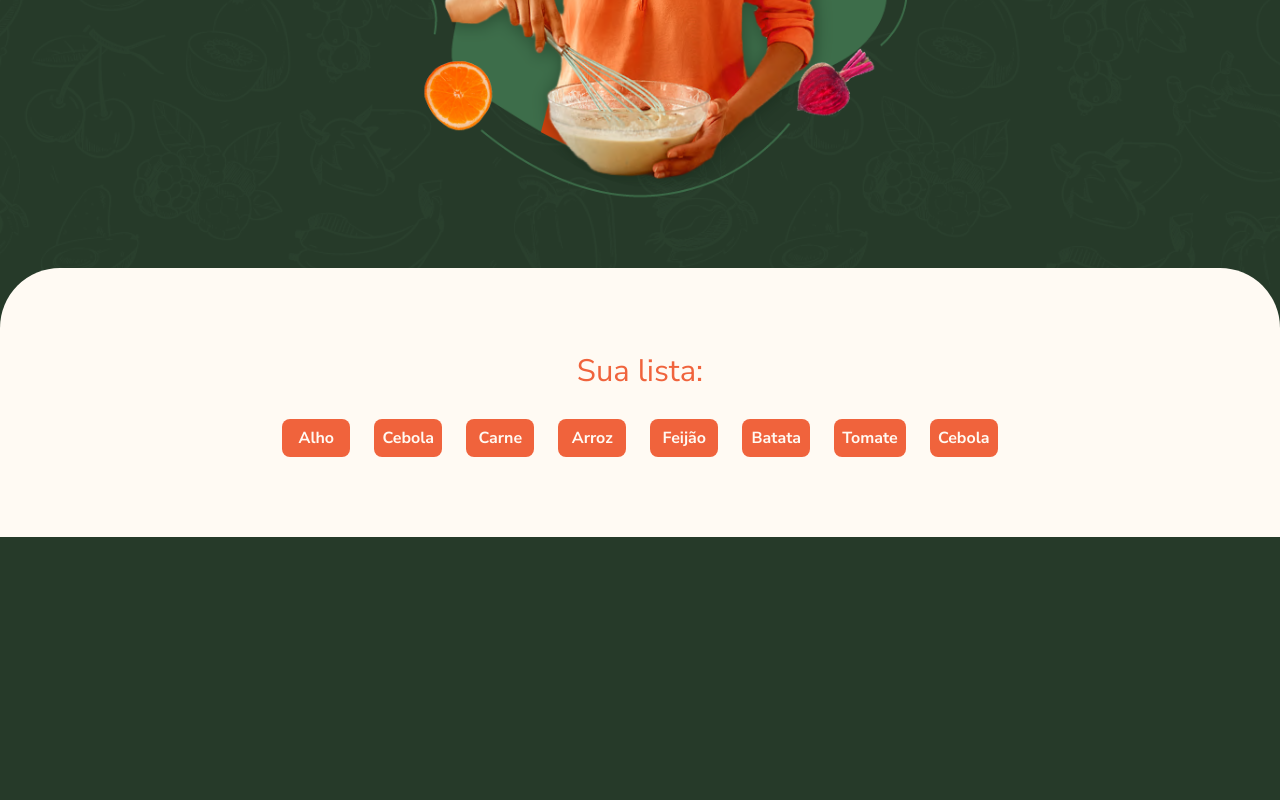
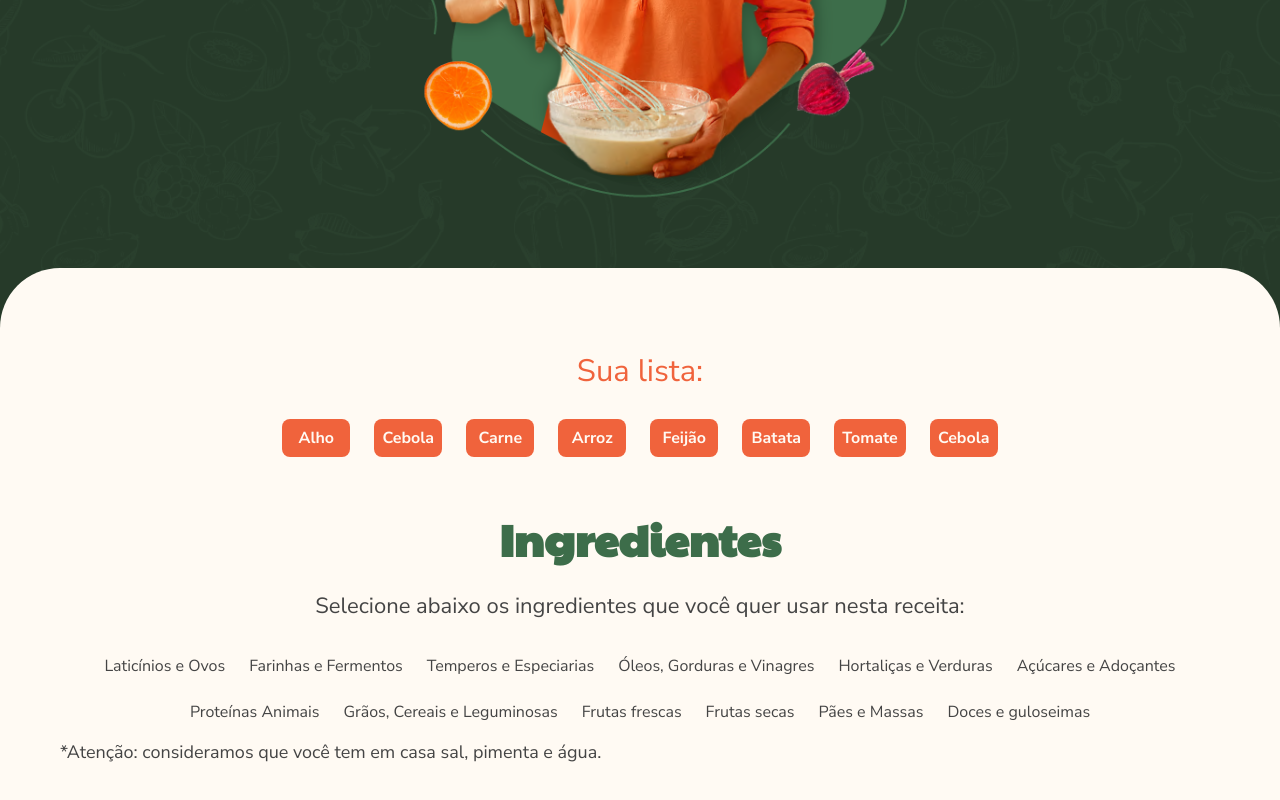
Before and after one commit to gabriela-rocha-gran/cookin-up, a Vue app: page / in a window 1280 px wide. Shown: the part 763-1563 px from the top of the page. Before the commit the page ends 1300 px from the top, so only its background shows below. Built offline with nearby package versions, Linux system fonts and the light colour scheme.

Commit message:
Importando dados

```diff
--- a/src/components/ConteudoPrincipal.vue
+++ b/src/components/ConteudoPrincipal.vue
@@ -1,4 +1,6 @@
 <script lang="ts">
+import SelecionarIngredientes from "./SelecionarIngredientes.vue";
+
 export default {
   data() {
     return {
@@ -13,6 +15,9 @@ export default {
         "Cebola",
       ],
     };
+  },
+  components: {
+    SelecionarIngredientes,
   },
 };
 </script>
@@ -42,6 +47,8 @@ export default {
         sua receita.
       </p>
     </section>
+
+    <SelecionarIngredientes />
   </main>
 </template>
 
--- /dev/null
+++ b/src/components/SelecionarIngredientes.vue
@@ -0,0 +1,67 @@
+<script lang="ts">
+import { obterCategorias } from '@/http/index';
+
+export default {
+  data() {
+    return {
+      categorias: obterCategorias(),
+    };
+  },
+};
+</script>
+
+<template>
+  <section class="selecionar-ingredientes">
+    <h1 class="cabecalho titulo-ingredientes">Ingredientes</h1>
+    <p class="paragrafo-lg instrucoes">
+        Selecione abaixo os ingredientes que você quer usar nesta receita:
+    </p>
+
+    <ul class="categorias">
+        <li v-for="categoria in categorias" :key="categoria.nome">
+            {{ categoria.nome }}
+        </li>
+    </ul>
+
+    <p class="paragrafo dica">
+        *Atenção: consideramos que você tem em casa sal, pimenta e água.
+    </p>
+  </section>
+</template>
+
+<style scoped>
+.selecionar-ingredientes {
+  display: flex;
+  flex-direction: column;
+  align-items: center;
+}
+
+.titulo-ingredientes {
+  color: var(--verde-medio, #3d6d4a);
+  display: block;
+  margin-bottom: 1.5rem;
+}
+
+.instrucoes {
+  margin-bottom: 2rem;
+}
+
+.categorias {
+  margin-bottom: 1rem;
+  display: flex;
+  justify-content: center;
+  gap: 1.5rem;
+  flex-wrap: wrap;
+}
+
+.dica {
+  align-self: flex-start;
+  margin-bottom: 3.5rem;
+}
+
+@media only screen and (max-width: 767px) {
+  .dica {
+    margin-bottom: 2.5rem;
+  }
+}
+</style>
--- /dev/null
+++ b/src/http/index.ts
@@ -0,0 +1,178 @@
+export function obterCategorias() {
+  return [
+    {
+      nome: "Laticínios e Ovos",
+      ingredientes: [
+        "Ovos",
+        "Queijo",
+        "Leite",
+        "Manteiga",
+        "Creme de Leite",
+        "Iogurte",
+        "Leite Condensado",
+        "Sorvete",
+      ],
+      imagem: "laticinios_e_ovos.png",
+    },
+    {
+      nome: "Farinhas e Fermentos",
+      ingredientes: [
+        "Farinha de trigo",
+        "Polvilho",
+        "Farinha de rosca",
+        "Canjica",
+        "Farinha de mandioca",
+        "Fubá",
+        "Linhaça",
+        "Fermento químico",
+      ],
+      imagem: "farinhas_e_fermentos.png",
+    },
+    {
+      nome: "Temperos e Especiarias",
+      ingredientes: [
+        "Canela",
+        "Cravo",
+        "Orégano",
+        "Noz moscada",
+        "Tomilho",
+        "Pimenta do Reino",
+        "Cominho",
+      ],
+      imagem: "temperos_e_especiarias.png",
+    },
+    {
+      nome: "Óleos, Gorduras e Vinagres",
+      ingredientes: [
+        "Vinagre",
+        "Óleo",
+        "Dendê",
+        "Azeite de Oliva",
+        "Banha",
+        "Aceto Balsâmico",
+        "Óleo de coco",
+      ],
+      imagem: "oleos_gorduras_e_vinagres.png",
+    },
+    {
+      nome: "Hortaliças e Verduras",
+      ingredientes: [
+        "Cebola",
+        "Alho",
+        "Tomate",
+        "Abóbora",
+        "Abobrinha",
+        "Batata",
+        "Pimentão",
+        "Espinafre",
+        "Cenoura",
+      ],
+      imagem: "hortalicas_e_verduras.png",
+    },
+    {
+      nome: "Açúcares e Adoçantes",
+      ingredientes: [
+        "Açúcar branco",
+        "Açúcar mascavo",
+        "Açúcar cristal",
+        "Melado",
+        "Mel",
+        "Baunilha",
+        "Glucose",
+        "Xilito",
+        "Stevia",
+      ],
+      imagem: "acucares_e_adocantes.png",
+    },
+    {
+      nome: "Proteínas Animais",
+      ingredientes: [
+        "Peixe",
+        "Carne bovina",
+        "Carne de porco",
+        "Frango",
+        "Bacon",
+        "Salsicha",
+        "Atum",
+        "Salmão",
+        "Presunto",
+        "Bacalhau",
+      ],
+      imagem: "proteinas_animais.png",
+    },
+    {
+      nome: "Grãos, Cereais e Leguminosas",
+      ingredientes: [
+        "Arroz",
+        "Feijão",
+        "Aveia",
+        "Ervilha",
+        "Lentilha",
+        "Grão de bico",
+        "Milho",
+        "Gergelim",
+        "Quinoa",
+      ],
+      imagem: "graos_cerais_e_leguminosas.png",
+    },
+    {
+      nome: "Frutas frescas",
+      ingredientes: [
+        "Banana",
+        "Maçã",
+        "Uva",
+        "Pera",
+        "Limão",
+        "Morango",
+        "Ameixa",
+        "Framboesa",
+        "Acabaxi",
+      ],
+      imagem: "frutas_frescas.png",
+    },
+    {
+      nome: "Frutas secas",
+      ingredientes: [
+        "Castanha de caju",
+        "Castanha do pará",
+        "Uva passa",
+        "Damasco",
+        "Tâmara",
+        "Pistache",
+        "Amêndoa",
+        "Amendoim",
+      ],
+      imagem: "frutas_secas.png",
+    },
+    {
+      nome: "Pães e Massas",
+      ingredientes: [
+        "Pão",
+        "Pão sírio",
+        "Tortilha",
+        "Macarrão",
+        "Nhoque",
+        "Massa de pastel",
+        "Massa de lasanha",
+        "Biscoito",
+        "Broa",
+      ],
+      imagem: "paes_e_massas.png",
+    },
+    {
+      nome: "Doces e guloseimas",
+      ingredientes: [
+        "Chocolate",
+        "Geleia",
+        "Goiabada",
+        "Caramelo",
+        "Chantilly",
+        "Cacau em pó",
+        "Suspiro",
+        "Gelatina",
+        "Paçoca",
+      ],
+      imagem: "doces_e_guloseimas.png",
+    },
+  ];
+}
--- a/tsconfig.app.json
+++ b/tsconfig.app.json
@@ -1,6 +1,6 @@
 {
   "extends": "@vue/tsconfig/tsconfig.dom.json",
-  "include": ["env.d.ts", "src/**/*", "src/**/*.vue"],
+  "include": ["env.d.ts", "src/**/*", "src/**/*.vue", "src/**/*.ts"],
   "exclude": ["src/**/__tests__/*"],
   "compilerOptions": {
     "composite": true,
```
